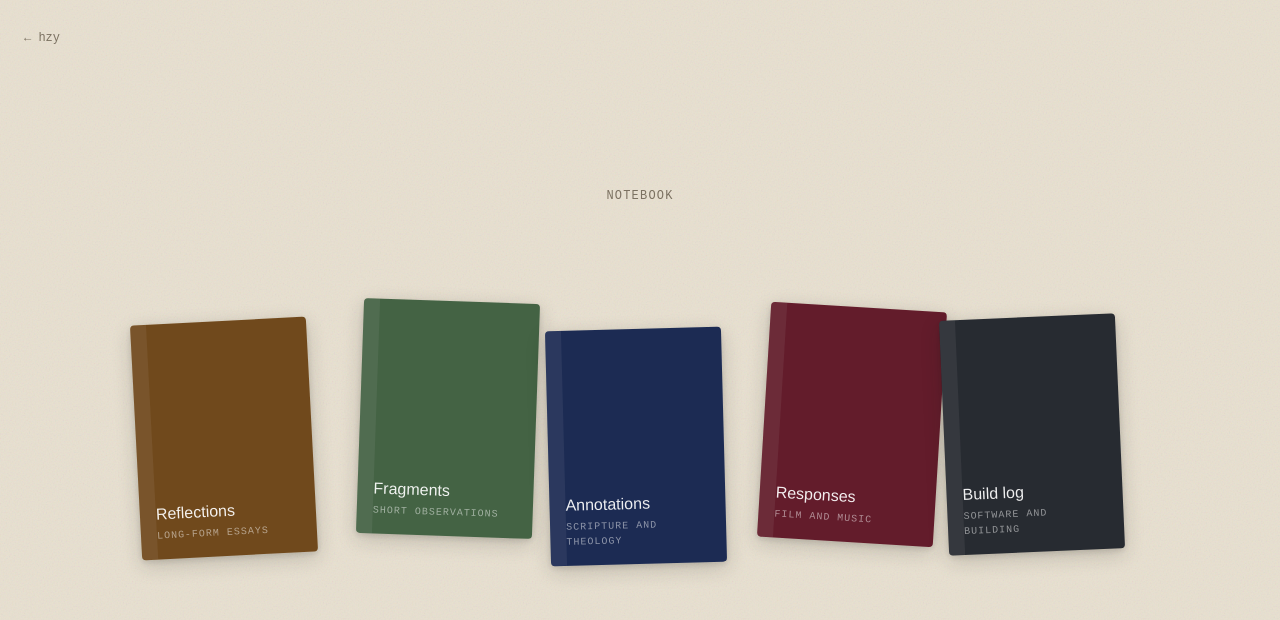
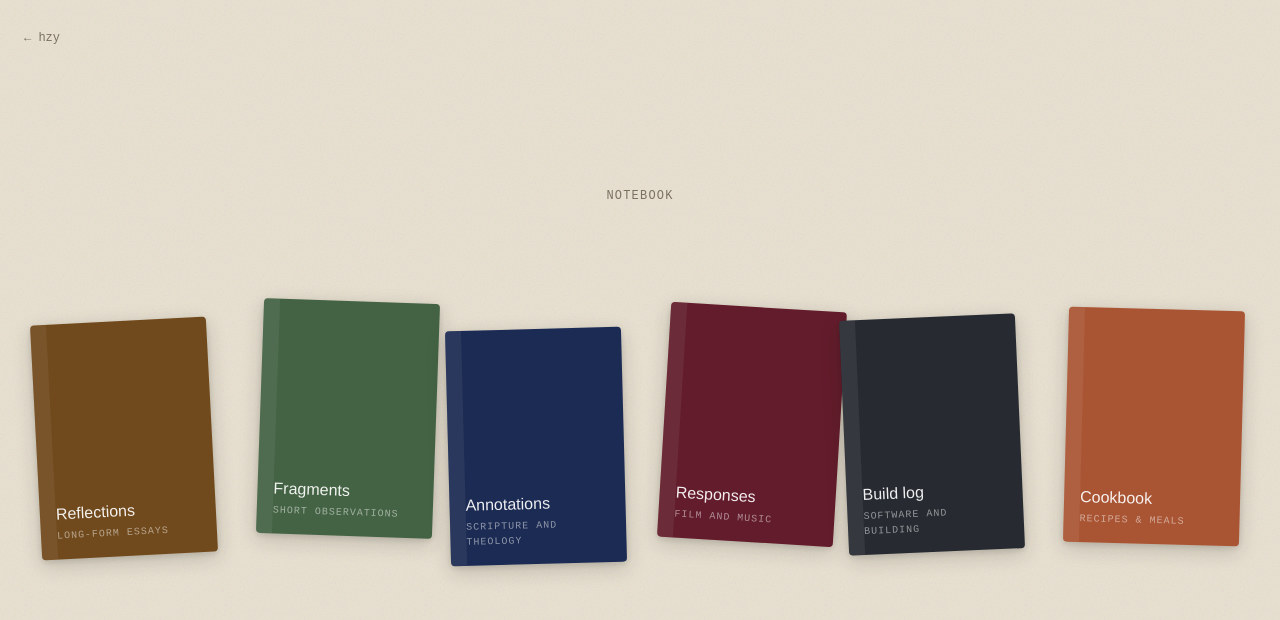
Before and after one commit to hayzaydeee/portfolio, a Next.js app: page /notebook in a window 1280 px wide. Shown: the top 620 px of the page. Built offline with nearby package versions, Linux system fonts and the light colour scheme; a web font is replaced by a local one.

Commit message:
feat: add 'cookbook' journal type with associated styles and metadata; update related components for integration

```diff
--- a/app/actions/notebook.ts
+++ b/app/actions/notebook.ts
@@ -9,7 +9,7 @@ import { revalidateContent } from "@/lib/revalidate";
 export type NotebookEntry = {
   id: string;
   slug: string;
-  journal: "reflections" | "fragments" | "annotations" | "responses" | "buildlog";
+  journal: "reflections" | "fragments" | "annotations" | "responses" | "buildlog" | "cookbook";
   title: string | null;
   content: string | null;
   body_html: string | null;
@@ -49,7 +49,7 @@ function generateSlug(title: string | null, id: string): string {
 // ─── Validation ───────────────────────────────────────────────────────────────
 
 const entrySchema = z.object({
-  journal: z.enum(["reflections", "fragments", "annotations", "responses", "buildlog"]),
+  journal: z.enum(["reflections", "fragments", "annotations", "responses", "buildlog", "cookbook"]),
   title: z.string().max(200).optional().or(z.literal("")),
   body_html: z.string().optional(),
   tags: z.array(z.string().max(50)).max(10).optional(),
--- a/app/globals.css
+++ b/app/globals.css
@@ -66,6 +66,8 @@
   --notebook-buildlog:     #2A2E35;
 
   /* Wall */
+  --notebook-cookbook:     #B85C38;
+
   --wall-surface:          #F0E8D8;
   --wall-texture:          #E6DBCA;
   --wall-polaroid:         #FAF6F0;
--- a/app/notebook/[journal]/page.tsx
+++ b/app/notebook/[journal]/page.tsx
@@ -25,6 +25,10 @@ const JOURNAL_META: Record<Journal, { label: string; description: string }> = {
     label: "Build log",
     description: "Software and building, thinking in progress.",
   },
+  cookbook: {
+    label: "Cookbook",
+    description: "Recipes I've made, meals I keep coming back to.",
+  },
 };
 
 const VALID_JOURNALS = new Set<string>([
@@ -33,6 +37,7 @@ const VALID_JOURNALS = new Set<string>([
   "annotations",
   "responses",
   "buildlog",
+  "cookbook",
 ]);
 
 type Props = { params: Promise<{ journal: string }> };
--- a/app/notebook/layout.tsx
+++ b/app/notebook/layout.tsx
@@ -2,7 +2,7 @@ import type { Metadata } from "next";
 
 export const metadata: Metadata = {
   title: "notebook — hayzaydee",
-  description: "Five journals. Reflections, fragments, annotations, responses, and build log.",
+  description: "Six journals. Reflections, fragments, annotations, responses, build log, and a cookbook.",
 };
 
 export default function NotebookLayout({ children }: { children: React.ReactNode }) {
--- a/components/admin/notebook/EntryForm.tsx
+++ b/components/admin/notebook/EntryForm.tsx
@@ -14,6 +14,7 @@ const JOURNAL_OPTIONS: { value: NotebookEntry["journal"]; label: string; color:
   { value: "annotations",  label: "Annotations",  color: "var(--admin-status-scheduled)" },
   { value: "responses",    label: "Responses",    color: "#6B1E6B" },
   { value: "buildlog",     label: "Build log",    color: "#2C2C28" },
+  { value: "cookbook",     label: "Cookbook",     color: "#B85C38" },
 ];
 
 type EntryFormProps = {
--- a/components/admin/notebook/NotebookTabs.tsx
+++ b/components/admin/notebook/NotebookTabs.tsx
@@ -114,6 +114,7 @@ const JOURNAL_LABELS: Record<NotebookEntry["journal"], string> = {
   annotations: "Annotations",
   responses: "Responses",
   buildlog: "Build log",
+  cookbook: "Cookbook",
 };
 
 type WriteTabProps = {
--- a/components/lobby/GuidedTour.tsx
+++ b/components/lobby/GuidedTour.tsx
@@ -116,11 +116,12 @@ function StudioDecoration() {
 
 function NotebookDecoration() {
   const journals = [
-    { color: "var(--notebook-reflections)", rotate: "-8deg", x: "8%", y: "15%" },
-    { color: "var(--notebook-fragments)", rotate: "4deg", x: "22%", y: "20%" },
-    { color: "var(--notebook-annotations)", rotate: "-3deg", x: "36%", y: "12%" },
-    { color: "var(--notebook-responses)", rotate: "6deg", x: "50%", y: "18%" },
-    { color: "var(--notebook-buildlog)", rotate: "-5deg", x: "64%", y: "14%" },
+    { color: "var(--notebook-reflections)", rotate: "-8deg", x: "5%", y: "15%" },
+    { color: "var(--notebook-fragments)", rotate: "4deg", x: "19%", y: "20%" },
+    { color: "var(--notebook-annotations)", rotate: "-3deg", x: "33%", y: "12%" },
+    { color: "var(--notebook-responses)", rotate: "6deg", x: "47%", y: "18%" },
+    { color: "var(--notebook-buildlog)", rotate: "-5deg", x: "61%", y: "14%" },
+    { color: "var(--notebook-cookbook)", rotate: "3deg", x: "75%", y: "20%" },
   ];
   return (
     <div className="absolute inset-0 pointer-events-none select-none opacity-30">
--- a/components/notebook/EntryPage.tsx
+++ b/components/notebook/EntryPage.tsx
@@ -11,6 +11,7 @@ const JOURNAL_COLOR: Record<Journal, string> = {
   annotations: "var(--notebook-annotations)",
   responses:   "var(--notebook-responses)",
   buildlog:    "var(--notebook-buildlog)",
+  cookbook:    "var(--notebook-cookbook)",
 };
 
 const JOURNAL_LABEL: Record<Journal, string> = {
@@ -19,6 +20,7 @@ const JOURNAL_LABEL: Record<Journal, string> = {
   annotations: "Annotations",
   responses:   "Responses",
   buildlog:    "Build log",
+  cookbook:    "Cookbook",
 };
 
 function formatDate(dateStr: string | null): string {
@@ -47,6 +49,8 @@ export function EntryPage({ entry, journal, prevSlug, nextSlug }: Props) {
       ? "prose-notebook prose-notebook--buildlog"
       : journal === "fragments"
       ? "prose-notebook prose-notebook--fragments"
+      : journal === "cookbook"
+      ? "prose-notebook prose-notebook--cookbook"
       : "prose-notebook";
 
   return (
--- a/components/notebook/JournalDesk.tsx
+++ b/components/notebook/JournalDesk.tsx
@@ -60,6 +60,15 @@ const JOURNALS: JournalConfig[] = [
     rotation: -2.5,
     offsetX: -8,
     offsetY: 4,
+  },
+  {
+    id: "cookbook",
+    label: "Cookbook",
+    description: "Recipes & meals",
+    color: "var(--notebook-cookbook)",
+    rotation: 1.5,
+    offsetX: 14,
+    offsetY: -4,
   },
 ];
 
--- a/components/notebook/JournalList.tsx
+++ b/components/notebook/JournalList.tsx
@@ -10,6 +10,7 @@ const JOURNAL_COLOR: Record<Journal, string> = {
   annotations: "var(--notebook-annotations)",
   responses:   "var(--notebook-responses)",
   buildlog:    "var(--notebook-buildlog)",
+  cookbook:    "var(--notebook-cookbook)",
 };
 
 function formatDate(dateStr: string | null): string {
--- a/lib/data/notebook.ts
+++ b/lib/data/notebook.ts
@@ -1,6 +1,6 @@
 import { createPublicClient } from "@/lib/supabase/server";
 
-export type Journal = "reflections" | "fragments" | "annotations" | "responses" | "buildlog";
+export type Journal = "reflections" | "fragments" | "annotations" | "responses" | "buildlog" | "cookbook";
 
 export type NotebookEntry = {
   id: string;
```
